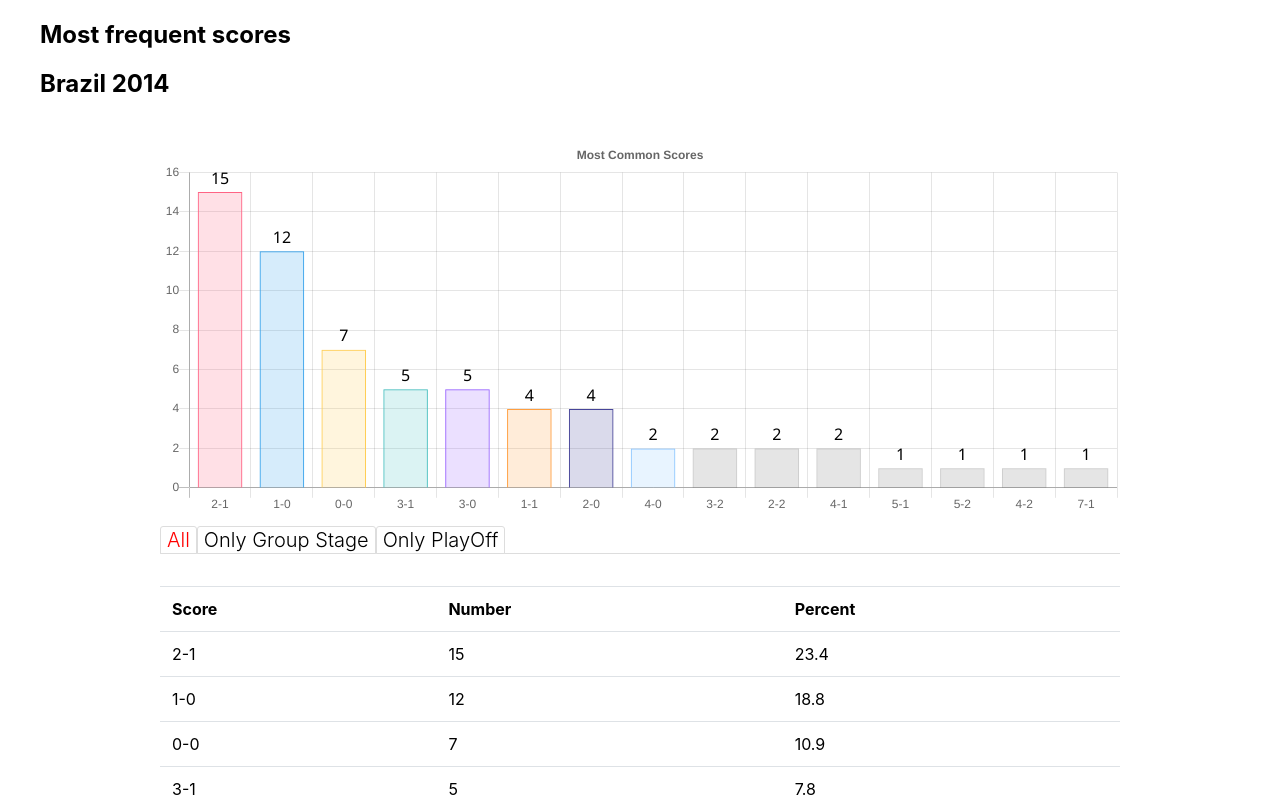
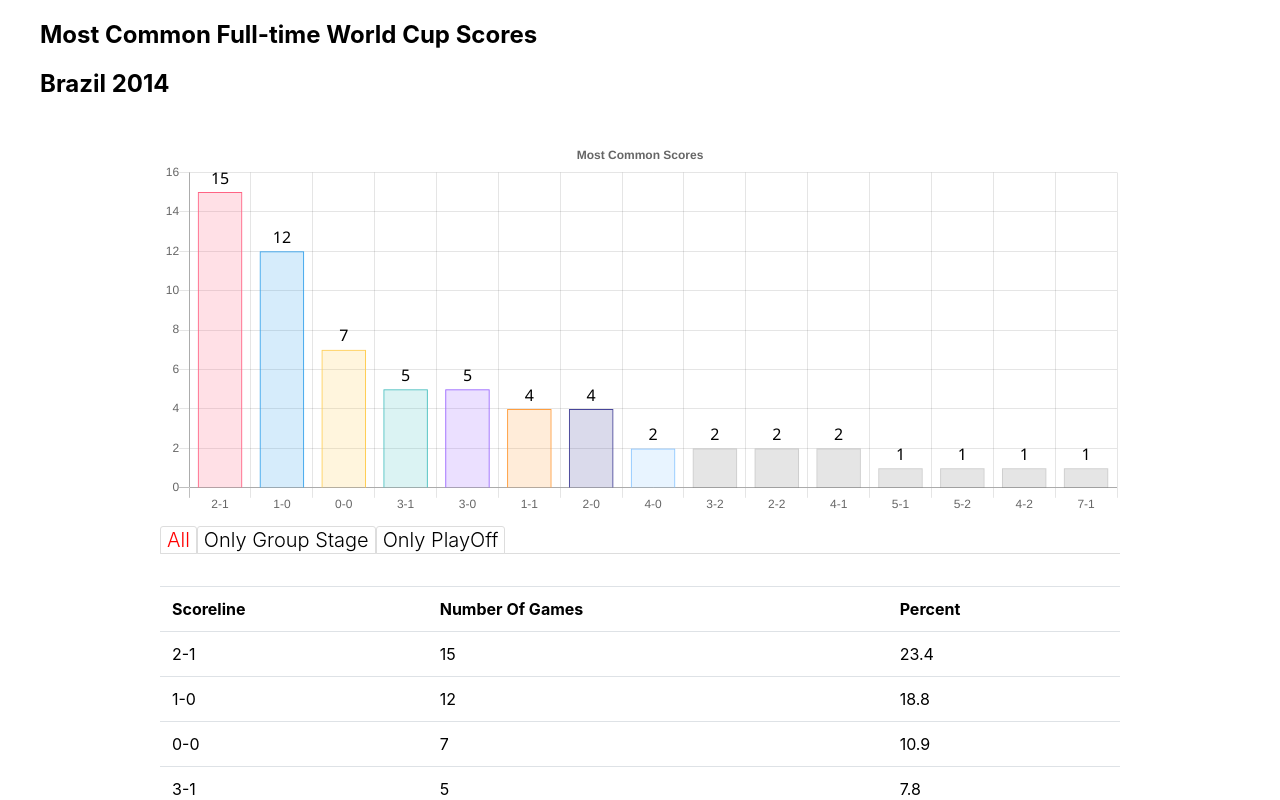
Before and after one commit to skotniczny/world-cup-stats, a website: page charts/index.html in a window 1280 px wide. Shown: the top 800 px of the page. Drawn offline with nearby package versions, Linux system fonts and the light colour scheme.

Commit message:
Change headings text

```diff
--- a/charts/index.html
+++ b/charts/index.html
@@ -12,7 +12,7 @@
 <body>
   <section id="mostFrequentScores">
     <div class="container">
-      <h1>Most frequent scores</h1>
+      <h1>Most Common Full-time World Cup Scores</h1>
       <h2>Brazil 2014</h2>
       <canvas id="brazil" width="960" height="400"></canvas>
       <div class="tab-panel">
--- a/charts/scripts.js
+++ b/charts/scripts.js
@@ -161,7 +161,7 @@ const diffChart = new Chart(ctxDiff, {
   }
 })
 
-const scoresHeadings = ['Score', 'Number', 'Percent']
+const scoresHeadings = ['Scoreline', 'Number Of Games', 'Percent']
 
 makeTable(document.querySelector('#scores-brazil'), scoresHeadings, DATA.brazil.mostFrequentScores)
 makeTable(document.querySelector('#scores-brazil-group'), scoresHeadings, DATA.brazil.mostFrequentScoresGroupStage)
```
